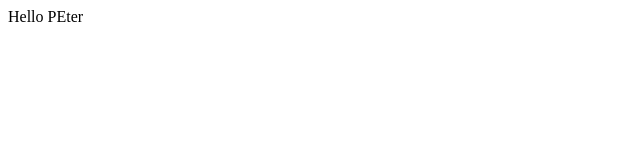
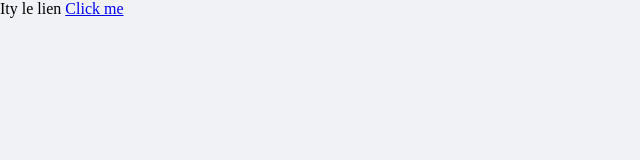
Before and after one commit to Jaonaaa/Friends..Project, a plain HTML site: page Training/index.html in a window 1280 px wide. Shown: the whole page, without its empty margins (0-640 px from the left). Drawn offline with Linux system fonts and the light colour scheme.

Commit message:
initialisation --

```diff
--- a/Training/index.js
+++ b/Training/index.js
@@ -1,4 +1,4 @@
 const root = document.getElementById("root");
 
-root.innerHTML = "<h1>Hello <h1/>";
-root.innerText += " PEter";
+root.innerHTML =
+  ' Ity le lien <a href="https://demos.creative-tim.com/material-dashboard-pro-react/?_ga=2.200703785.623248287.1661926030-1023394046.1661780042#/dashboards/analytics">Click me </a> ';
--- a/Training/style/index.css
+++ b/Training/style/index.css
@@ -0,0 +1,22 @@
+body {  /* SM down */
+    margin : 0;
+    background-color: rgb(240, 242, 245);
+  }
+
+  @media screen and (min-width: 400px) { /*SM up or MD down*/
+    body {
+
+    }
+  }
+
+  @media screen and (min-width: 900px) { /*MD up or LG down*/
+    body {
+
+    }
+  }
+
+  @media screen and (min-width: 1200px) { /*LG up */
+    body {
+
+    }
+  }
```
Also changed, not shown: Training/index.html (+1 -0 lines).
